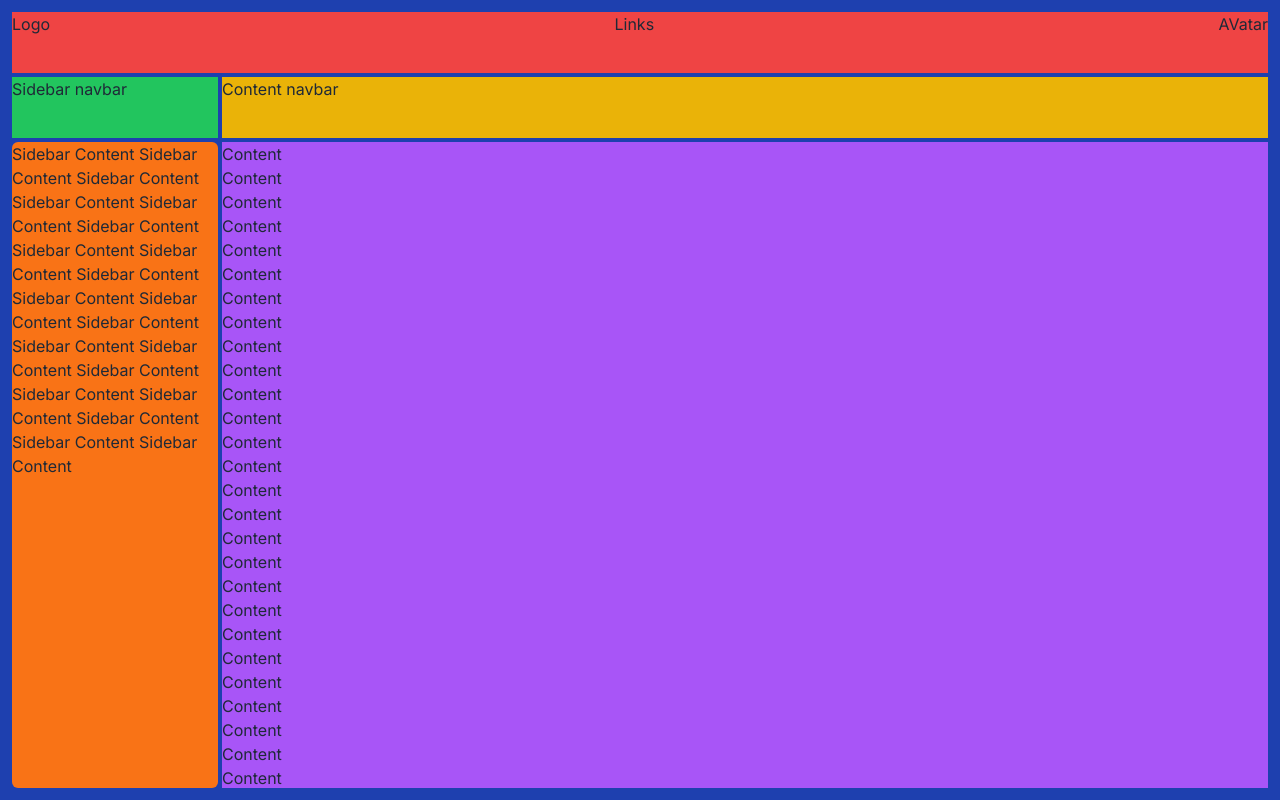
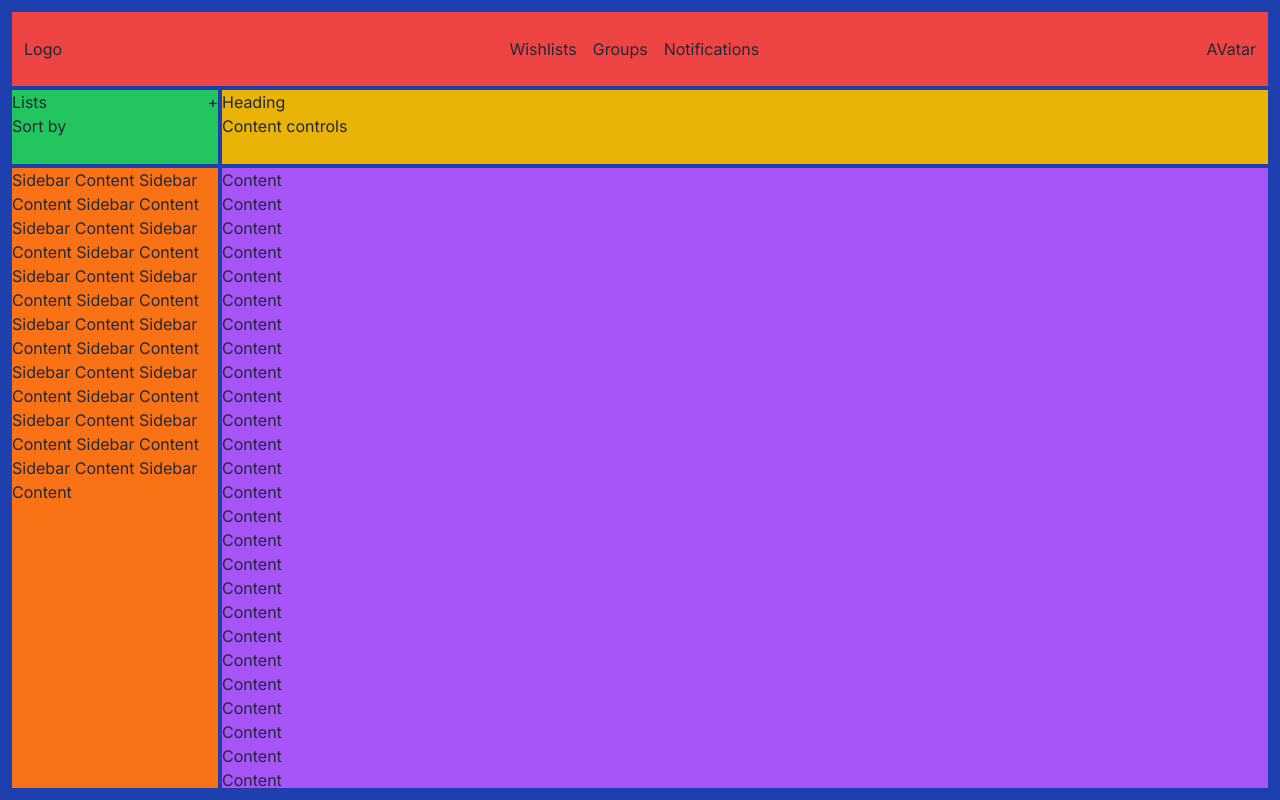
Before and after one commit to NVR-2023/TBD-30-GiftMe-app, a Next.js app: page /wishlists in a window 1280 px wide. Built offline with nearby package versions, Linux system fonts and the light colour scheme.

Commit message:
fix: Context not working outside of landing page

```diff
--- /dev/null
+++ b/src/app/(private)/wishlists/content-controls.tsx
@@ -0,0 +1,11 @@
+import React , {FC} from "react"
+
+const ContentControls:FC = () => {
+  return (
+    <div className="">
+      Content controls
+    </div>
+  )
+};
+
+export default ContentControls;
--- /dev/null
+++ b/src/app/(private)/wishlists/content-heading.tsx
@@ -0,0 +1,11 @@
+import React , {FC} from "react"
+
+const ContentHeading:FC = () => {
+  return (
+    <div>
+      Heading
+    </div>
+  )
+};
+
+export default ContentHeading;
--- a/src/app/(private)/wishlists/page.tsx
+++ b/src/app/(private)/wishlists/page.tsx
@@ -1,21 +1,23 @@
 import React, { FC } from "react";
 import Navbar from "@/sections/navbar/navbar";
+import ContentNavbar from "./sub-components/content-navbar";
+import AsideNavbar from "./sub-components/aside-navbar";
 import Link from "next/link";
 
 const Wishlists: FC = () => {
   return (
     <div className=" w-screen h-screen bg-blue-800">
-      <div className=" h-full w-full py-3 px-3 grid grid-cols-12 grid-rows-12 gap-x-1 gap-y-1">
+      <div className=" h-full w-full py-3 px-3 grid grid-cols-12 grid-rows-10 gap-x-1 gap-y-1">
         <header className="bg-red-500 col-span-12 row-span-1"><Navbar/></header>
-        <div className="bg-green-500 col-span-2 row-span-1">Sidebar navbar</div>
-        <div className="bg-yellow-500 col-span-10 row-span-1">Content navbar</div>
-        <div className="bg-orange-500 col-span-2 row-span-10 overflow-y-auto rounded-md">
+        <div className="bg-green-500 col-span-2 row-span-1"><AsideNavbar/></div>
+        <div className="bg-yellow-500 col-span-10 row-span-1"><ContentNavbar/></div>
+        <div className="bg-orange-500 col-span-2 row-span-8 overflow-y-auto ">
           Sidebar Content Sidebar Content Sidebar Content Sidebar Content Sidebar Content Sidebar
           Content Sidebar Content Sidebar Content Sidebar Content Sidebar Content Sidebar Content
           Sidebar Content Sidebar Content Sidebar Content Sidebar Content Sidebar Content Sidebar
           Content Sidebar Content Sidebar Content Sidebar Content
         </div>
-        <div className="bg-purple-500 col-span-10 row-span-10 overflow-y-auto">
+        <div className="bg-purple-500 col-span-10 row-span-8 overflow-y-auto">
           <p>Content</p>
           <p>Content</p>
           <p>Content</p>
--- /dev/null
+++ b/src/app/(private)/wishlists/sub-components/aside-controls.tsx
@@ -0,0 +1,7 @@
+import React, { FC } from "react";
+
+const AsideControls: FC = () => {
+  return <div className="">Sort by </div>;
+};
+
+export default AsideControls;
--- /dev/null
+++ b/src/app/(private)/wishlists/sub-components/aside-heading.tsx
@@ -0,0 +1,13 @@
+import React , {FC} from "react"
+
+const AsideHeading:FC = () => {
+
+  return (
+    <div className="w-full h-full flex justify-between">
+      <div>Lists</div>
+      <div>+</div>
+    </div>
+  )
+};
+
+export default AsideHeading;
--- /dev/null
+++ b/src/app/(private)/wishlists/sub-components/aside-navbar.tsx
@@ -0,0 +1,14 @@
+import React, { FC } from "react";
+import AsideHeading from "./aside-heading";
+import AsideControls from "./aside-controls";
+
+const AsideNavbar: FC = () => {
+  return (
+    <div className="">
+      <AsideHeading />
+      <AsideControls />
+    </div>
+  );
+};
+
+export default AsideNavbar;
--- /dev/null
+++ b/src/app/(private)/wishlists/sub-components/content-navbar.tsx
@@ -0,0 +1,15 @@
+import React , {FC} from "react"
+import ContentHeading from "../content-heading";
+import ContentControls from "../content-controls";
+
+const ContentNavbar:FC = () => {
+  return (
+    <div className="h-full w-full black ">
+        <div className=""><ContentHeading/></div>
+        <div className=""><ContentControls/></div>
+
+    </div>
+  )
+};
+
+export default ContentNavbar;
--- a/src/app/page.tsx
+++ b/src/app/page.tsx
@@ -2,7 +2,6 @@
 
 import Image from "next/image";
 import Link from "next/link";
-import UI from "@/sections/navbar/navbar";
 import { useDarkModeContext } from "@/contexts/darkmode-context";
 
 export default function Home() {
@@ -14,7 +13,6 @@ export default function Home() {
   return (
     <main className={darkMode ? "dark" : ""}>
       <div className="bg-white text-black dark:bg-black dark:text-white">
-        <UI />
         GitftMe app under construction
         <div className="block">
           <div>
--- a/src/sections/navbar/navbar.tsx
+++ b/src/sections/navbar/navbar.tsx
@@ -4,12 +4,17 @@ import Links from "./sub-components/links";
 import Avatar from "./sub-components/avatar";
 
 const Navbar: FC = () => {
-
   return (
-    <nav className="flex h-full justify-between align-center">
-      <div><Logo/></div>
-      <div><Links/></div>
-      <div><Avatar/></div>
+    <nav className="flex h-full justify-between items-center px-3">
+      <div>
+        <Logo />
+      </div>
+      <div>
+        <Links />
+      </div>
+      <div>
+        <Avatar />
+      </div>
     </nav>
   );
 };
--- a/src/sections/navbar/sub-components/links.tsx
+++ b/src/sections/navbar/sub-components/links.tsx
@@ -1,9 +1,12 @@
 import React , {FC} from "react"
+import Link from "next/link";
 
 const Links:FC = () => {
   return (
-    <div>
-      Links
+    <div className="flex justify-between items-center space-x-4">
+      <Link href="/wishlists">Wishlists</Link>
+      <Link href="/groups">Groups</Link>
+      <Link href="/notifications">Notifications</Link>
     </div>
   )
 };
--- a/src/sections/navbar/sub-components/logo.tsx
+++ b/src/sections/navbar/sub-components/logo.tsx
@@ -1,11 +1,10 @@
 import React, { FC } from "react";
-import Link
- from "next/link";
+import Link from "next/link";
 const Logo: FC = () => {
-     return (
-        <Link href="/">
-            Logo
-        </Link>
+  return (
+    <div className="flex align-center">
+      <Link href="/">Logo</Link>
+    </div>
   );
-}
-    export default Logo;
+};
+export default Logo;
```
